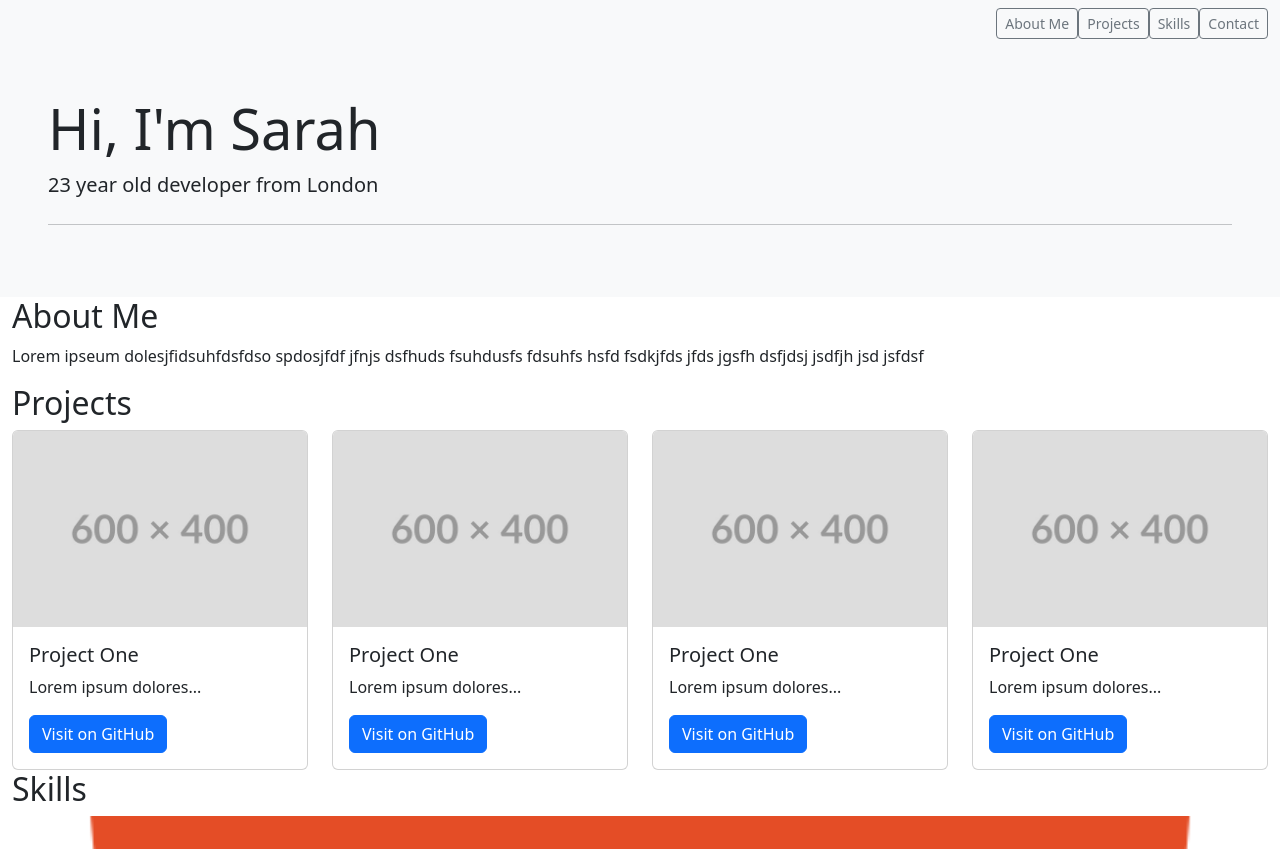
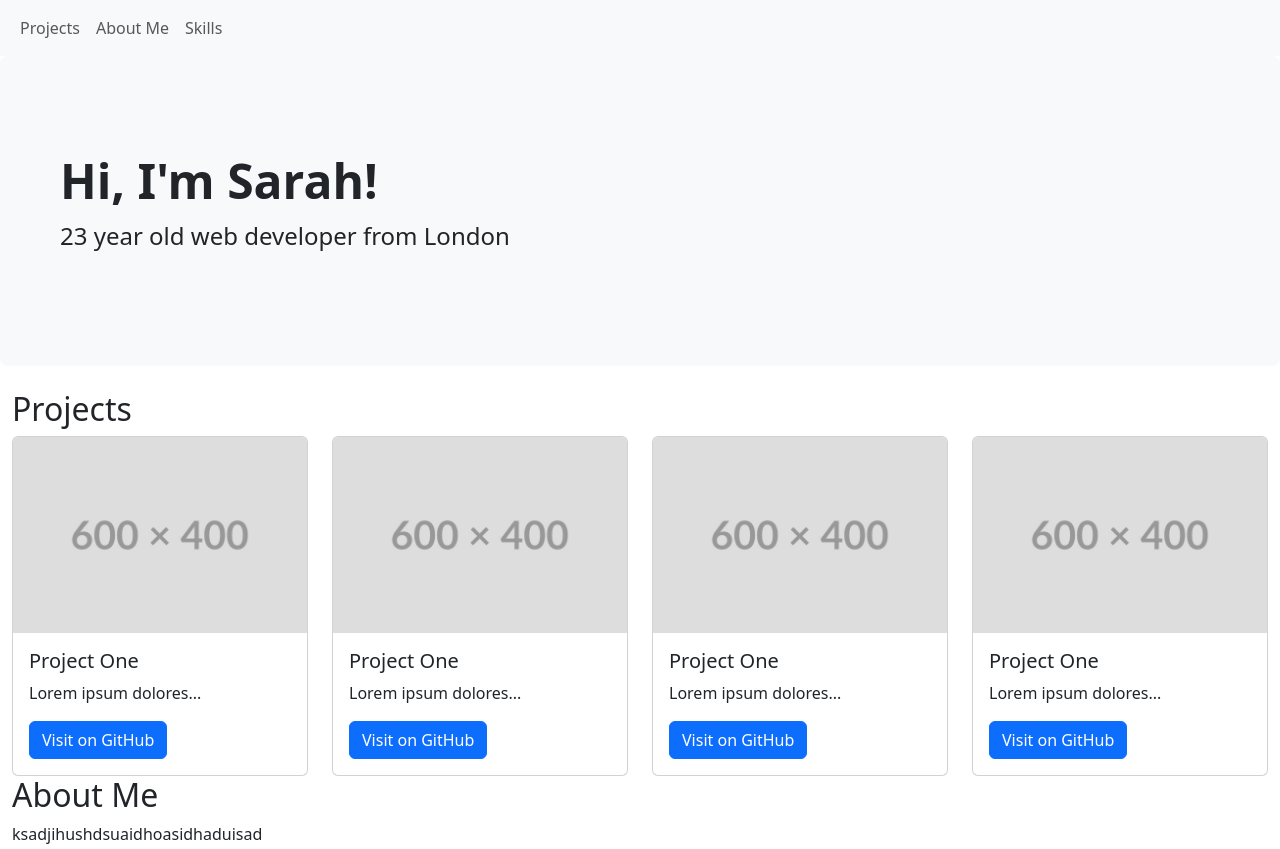
Before and after one commit to skechekar/bootstrap-portfolio, a plain HTML site: page index.html in a window 1280 px wide. Shown: the top 849 px of the page. Drawn offline with nearby package versions, Linux system fonts and the light colour scheme; files that its build step writes are made by us from their sources.

Commit message:
edited html

```diff
--- a/index.html
+++ b/index.html
@@ -10,33 +10,40 @@
     <link rel="stylesheet" href="style.css"
 
 </head>
+
 <body>
 
 <!-- Navbar -->
-    <nav class="navbar bg-body-tertiary">
-        <form class="container-fluid justify-content-end">
-          <button class="btn btn-sm btn-outline-secondary" type="button">About Me</button>
-          <button class="btn btn-sm btn-outline-secondary" type="button">Projects</button>
-          <button class="btn btn-sm btn-outline-secondary" type="button">Skills</button>
-          <button class="btn btn-sm btn-outline-secondary" type="button">Contact</button>
-        </form>
-    </nav>
+    <nav class="navbar navbar-expand-lg bg-body-tertiary customNav">
+    <div class="container-fluid">
+      <button class="navbar-toggler" type="button" data-bs-toggle="collapse" data-bs-target="#navbarSupportedContent" aria-controls="navbarSupportedContent" aria-expanded="false" aria-label="Toggle navigation">
+        <span class="navbar-toggler-icon"></span>
+      </button>
+      <div class="collapse navbar-collapse" id="navbarSupportedContent">
+        <ul class="navbar-nav me-auto mb-2 mb-lg-0">
+          <li class="nav-item">
+            <a class="nav-link" href="#">Projects</a>
+          </li>
+          <li class="nav-item">
+            <a class="nav-link" href="#">About Me</a>
+          </li>
+          <li class="nav-item">
+            <a class="nav-link" href="#">Skills</a>
+          </li>
+        </ul>
+      </div>
+    </div>
+  </nav>
 <!-- End Navbar -->
 
 <!-- Jumbotron -->
-    <div class="container-fluid bg-light p-5 jumbotron">
-        <h1 class="display-4">Hi, I'm Sarah</h1>
-        <p class="lead">23 year old developer from London</p>
-        <hr class="my-4">
+    <div class="p-5 mb-4 bg-body-tertiary rounded-3 pinkBackground">
+        <div class="container-fluid py-5 jumboCopy">
+            <h1 class="display-5 fw-bold">Hi, I'm Sarah!</h1>
+            <p class="col-md-12 fs-4">23 year old web developer from London</p>
+        </div>
     </div>
 <!-- End Jumbotron -->
-
-<!-- About Me -->
-    <div class="container-fluid about">
-        <h2 class="sectionHeading">About Me</h2>
-        <p>Lorem ipseum dolesjfidsuhfdsfdso spdosjfdf jfnjs dsfhuds fsuhdusfs fdsuhfs hsfd fsdkjfds jfds jgsfh dsfjdsj jsdfjh jsd jsfdsf<p>
-    </div>
-<!-- End About Me -->
 
 <!-- Cards-->
     <div class="container-fluid content">
@@ -90,16 +97,21 @@
     </div>
 <!-- End Cards -->
 
-<!-- Skills -->
+<!-- About -->
+    <div class="container-fluid about">
+        <h2 class="sectionHeading">About Me</h2>
+        <p> ksadjihushdsuaidhoasidhaduisad</p>
+<!-- End About -->
+
     <div class="container-fluid skills">
         <h2 class="sectionHeading">Skills</h2>
-        <div class="row skills">
             <img src="./assets/images/htmllogo.png" alt="html logo" id="html">
             <img src="./assets/images/csslogo.png" alt="css logo" id="css">
             <img src="./assets/images/jslogo_2.png" alt="javascript logo" id="js">
             <img src="./assets/images/nodejslogo.png" alt="node.js logo" id="nodejs">
             <img src="./assets/images/reactlogo.png" alt="react logo" id="react">
             <img src="./assets/images/ui-ux.png" alt="ui and ux" id="ui-ux">
+    </div>
 <!-- End Skills -->
 
 <!-- Footer/Contact -->
```
